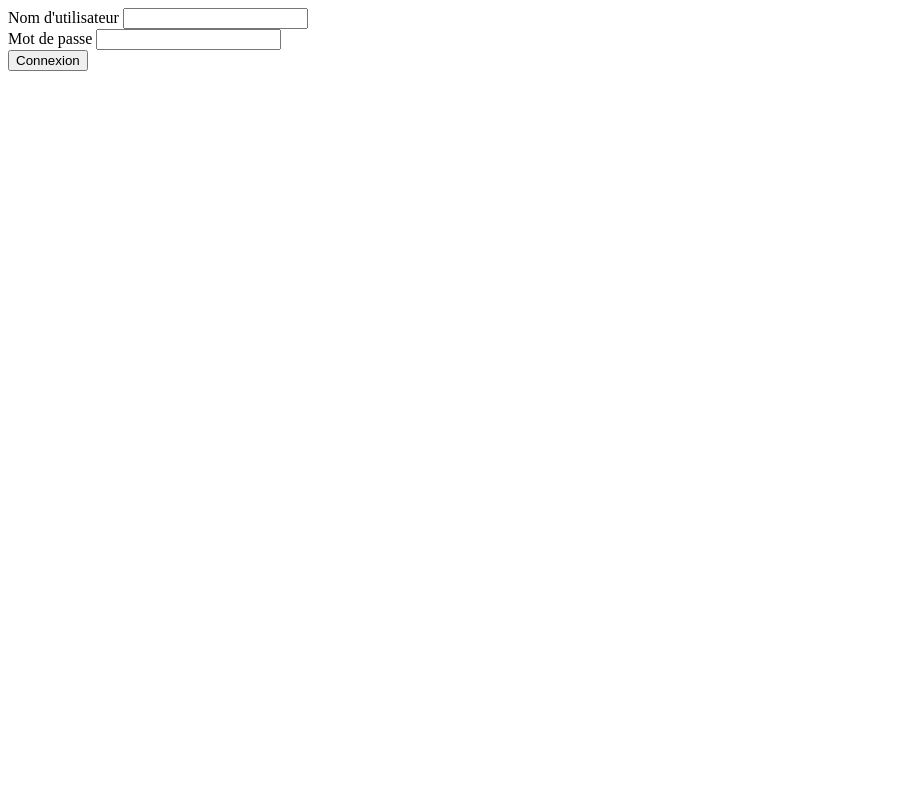
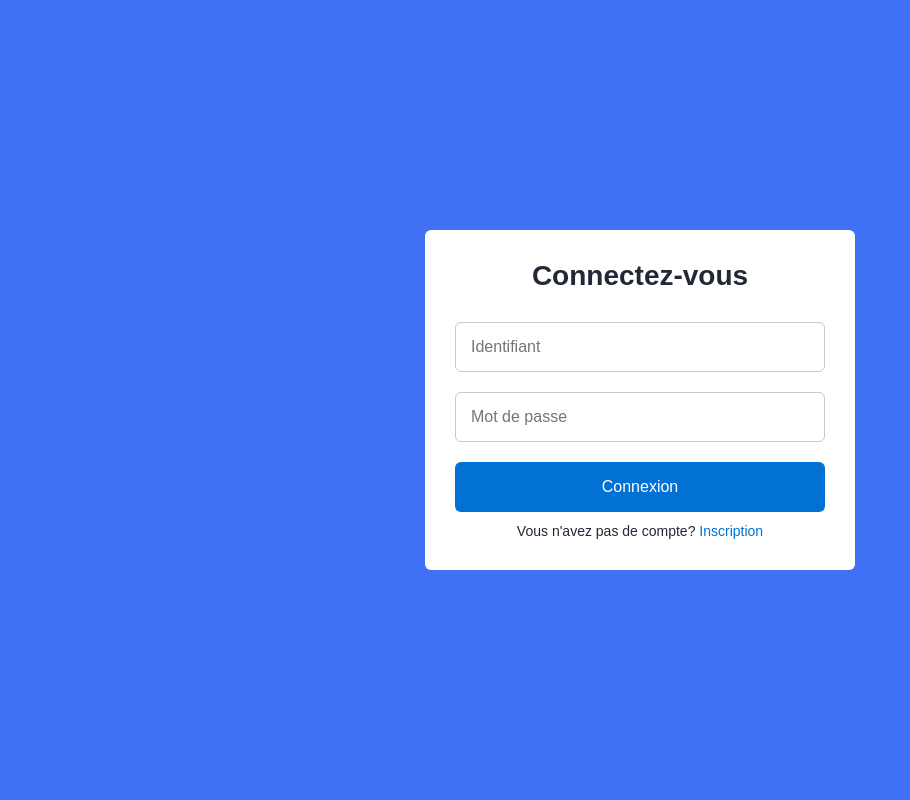
Before and after one commit to AmeenTocai/Chat, a Django app: page /login/ in a window 1280 px wide. Shown: the whole page, without its empty margins (0-910 px from the left). Run offline with Django 4.2, Linux system fonts and the light colour scheme.

Commit message:
updated login page

```diff
--- a/webchat/core/templates/core/login.html
+++ b/webchat/core/templates/core/login.html
@@ -5,18 +5,116 @@
         <meta charset="utf-8">
         <meta name="viewport" content="width=device-width">
         <title>Se connecter | WebChat</title>
+        <style>
+            *{
+                margin: 0;
+                padding: 0;
+                box-sizing: border-box;
+                font-family: Arial, Helvetica, sans-serif;
+            }
+            .container{
+                height: 100vh;
+                width: 100%;
+                display: flex;
+                align-items: center;
+                justify-content: center;
+                background-color: #4070f4;
+                column-gap: 30px;
+            }
+            .form{
+                position: absolute;
+                max-width: 430px;
+                width: 100%;
+                padding: 30px;
+                border-radius: 6px;
+                background: #FFF;
+            }
+            .form.signup{
+                opacity: 0;
+                pointer-events: none;
+            }
+            .forms.show-signup .form.signup{
+                opacity: 1;
+                pointer-events: auto;
+            }
+            .forms.show-signup .form.login{
+                opacity: 0;
+                pointer-events: none;
+            }
+            header{
+                font-size: 28px;
+                font-weight: 600;
+                color: #232836;
+                text-align: center;
+            }
+            form{
+                margin-top: 30px;
+            }
+            .form .field{
+                position: relative;
+                height: 50px;
+                width: 100%;
+                margin-top: 20px;
+                border-radius: 6px;
+            }
+            .field input,
+            .field button{
+                height: 100%;
+                width: 100%;
+                border: none;
+                font-size: 16px;
+                font-weight: 400;
+                border-radius: 6px;
+            }
+            .field input{
+                outline: none;
+                padding: 0 15px;
+                border: 1px solid#CACACA;
+            }
+            .field input:focus{
+                border-bottom-width: 2px;
+            }
+            .field button{
+                color: #fff;
+                background-color: #0171d3;
+                transition: all 0.3s ease;
+                cursor: pointer;
+            }
+            .field button:hover{
+                background-color: #016dcb;
+            }
+            .form-link{
+                text-align: center;
+                margin-top: 10px;
+            }
+            .form-link span,
+            .form-link a{
+                font-size: 14px;
+                font-weight: 400;
+                color: #232836;
+            }
+            .form a{
+                color: #0171d3;
+                text-decoration: none;
+            }
+            .form-content a:hover{
+                text-decoration: underline;
+            }
+        </style>
     </head>
     <body>
+        <section class="container forms">
+            <div class="form login">
+                <div class="form-content">
+                    <header>Connectez-vous</header>
                     <form method="post" action="." class="suform">
                         {% csrf_token %}
-            <div>
-                <label>Nom d'utilisateur</label>
-                <input type="text" name="username">
+                        <div class="field input-field">
+                            <input type="text" name="username" placeholder="Identifiant" class="input">
                         </div>
 
-            <div>
-                <label>Mot de passe</label>
-                <input type="password" name="password">
+                        <div class="field input-field">
+                            <input type="password" name="password" placeholder="Mot de passe" class="password">
                         </div>
 
                         {% if form.errors %}
@@ -29,7 +127,17 @@
                             {% endfor %}
                         {% endif %}
 
-            <input type="submit" value="Connexion"/>
+                        <div class="field button-field">
+                            <button>Connexion</button>
+                            <!--<input type="submit" value="Connexion"/>-->
+                        </div>
                     </form>
+
+                    <div class="form-link">
+                        <span>Vous n'avez pas de compte? <a href="/signup/" class="link signup-link">Inscription</a></span>
+                    </div>
+                </div>
+            </div>
+        </section>
     </body>
 </html>
```
Lines whose indentation alone changed are shown as unchanged.
